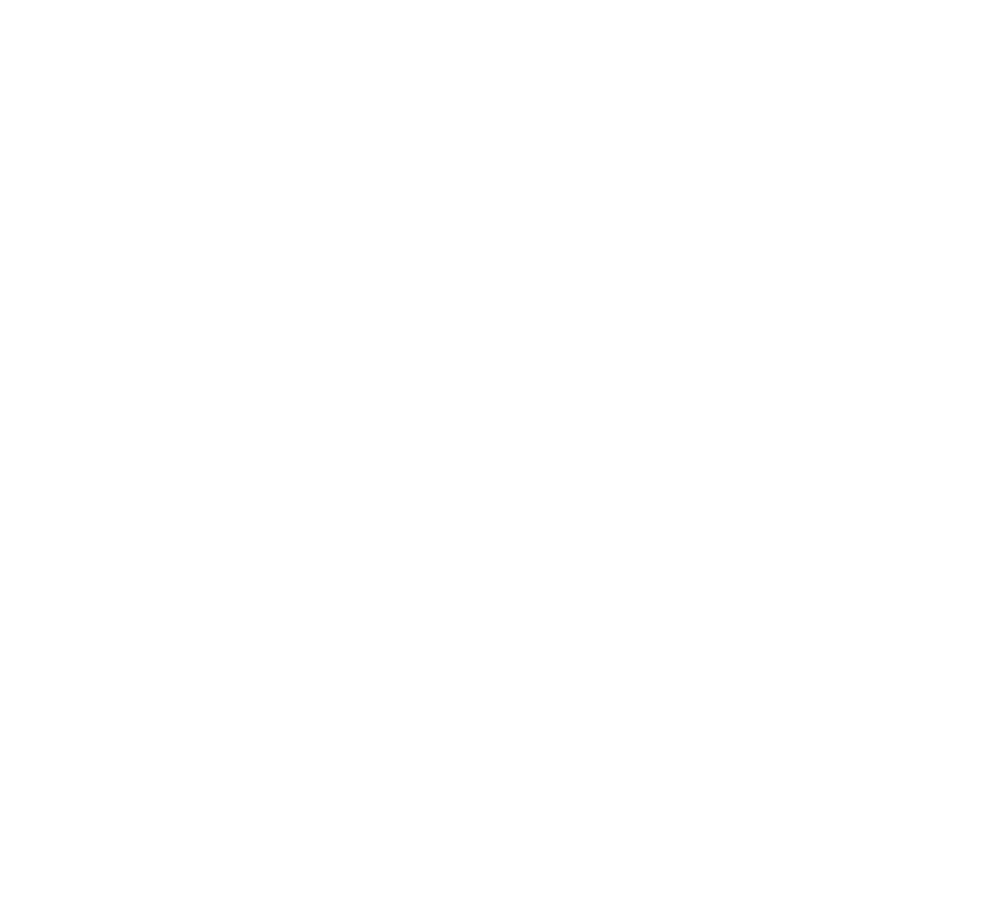
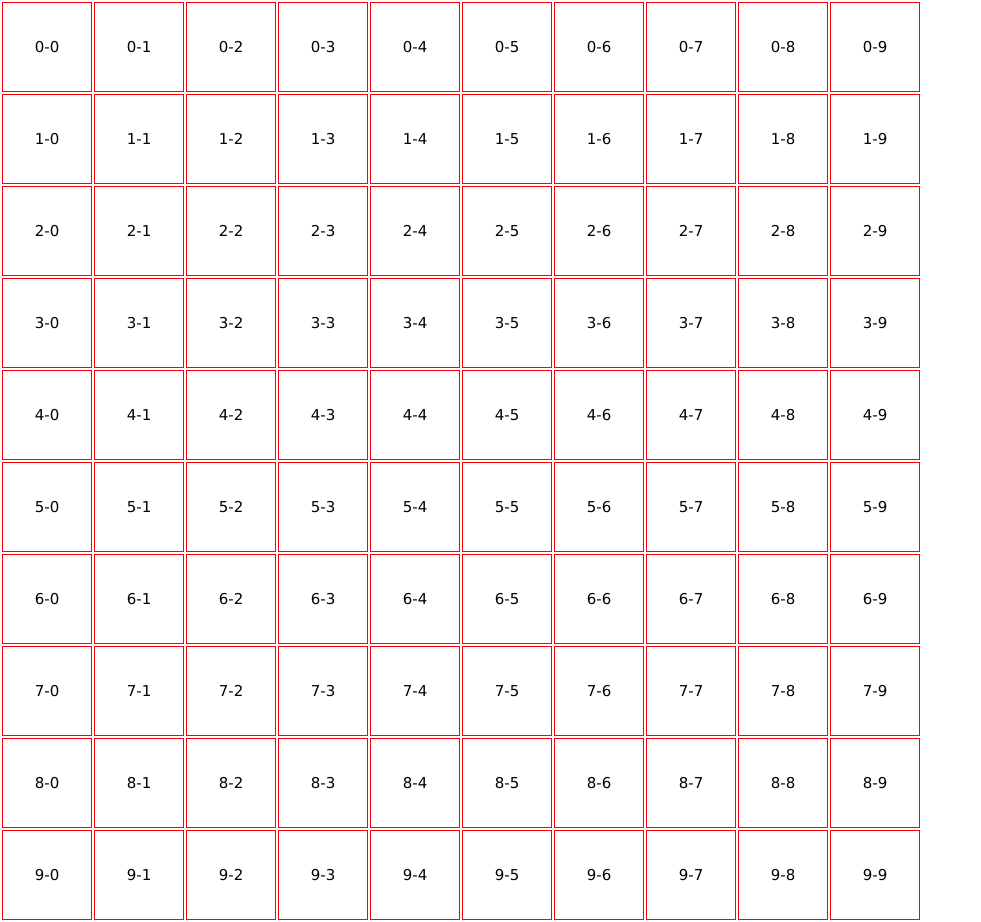
Before and after one commit to Magestak/jeu-plateau, a plain HTML site: page index.html in a window 1280 px wide. Shown: the whole page, without its empty margins (0-981 px from the left). Before the commit the page ends 800 px from the top, so only its background shows below. Drawn offline with nearby package versions, Linux system fonts and the light colour scheme.

Commit message:
Génération de la map en javascript

```diff
--- a/index.html
+++ b/index.html
@@ -8,11 +8,11 @@
     <link rel="stylesheet" type="text/css" href="styles.css">
 </head>
 <body>
-
+    <table id="gameMap"></table>
 
     <script src="js/jquery.js"></script>
     <script src="js/main.js"></script>
-    <script src="js/plateau.js"></script>
+    <script src="js/map.js"></script>
     <script src="js/player.js"></script>
     <script src="js/weapons.js"></script>
     <script src="js/functions.js"></script>
--- a/js/main.js
+++ b/js/main.js
@@ -1,5 +1,5 @@
 $(document).ready(function(){
 
-    console.log('hello World !');
+
 
   });
--- a/js/map.js
+++ b/js/map.js
@@ -0,0 +1,28 @@
+
+
+const nbLignes = 10;
+const nbColonnes = 10;
+let x = 0;
+let y = 0;
+
+for (let i = 0; i < nbLignes; i++) {
+    const trElt = document.createElement('tr');
+    trElt.id = 'line-' + i;
+    document.getElementById('gameMap').appendChild(trElt);
+
+
+    for (let j = 0; j < nbColonnes; j++) {
+        const tdElt = document.createElement('td');
+        tdElt.id = x + '-' + y;
+        tdElt.innerHTML = `${i}-${j}`;
+        document.getElementById(`line-${y}`).appendChild(tdElt);
+        x++; // aller à droite
+
+        // passer à la ligne
+        if(document.getElementById(`line-${y}`).children.length == nbColonnes) {
+            y++;
+            x = 0;
+        }
+    }
+
+}
--- a/styles.css
+++ b/styles.css
@@ -0,0 +1,6 @@
+td {
+    height: 90px;
+    width: 90px;
+    border: 1px solid red;
+    text-align: center;
+}
```
Also changed, not shown: js/plateau.js (deleted).
